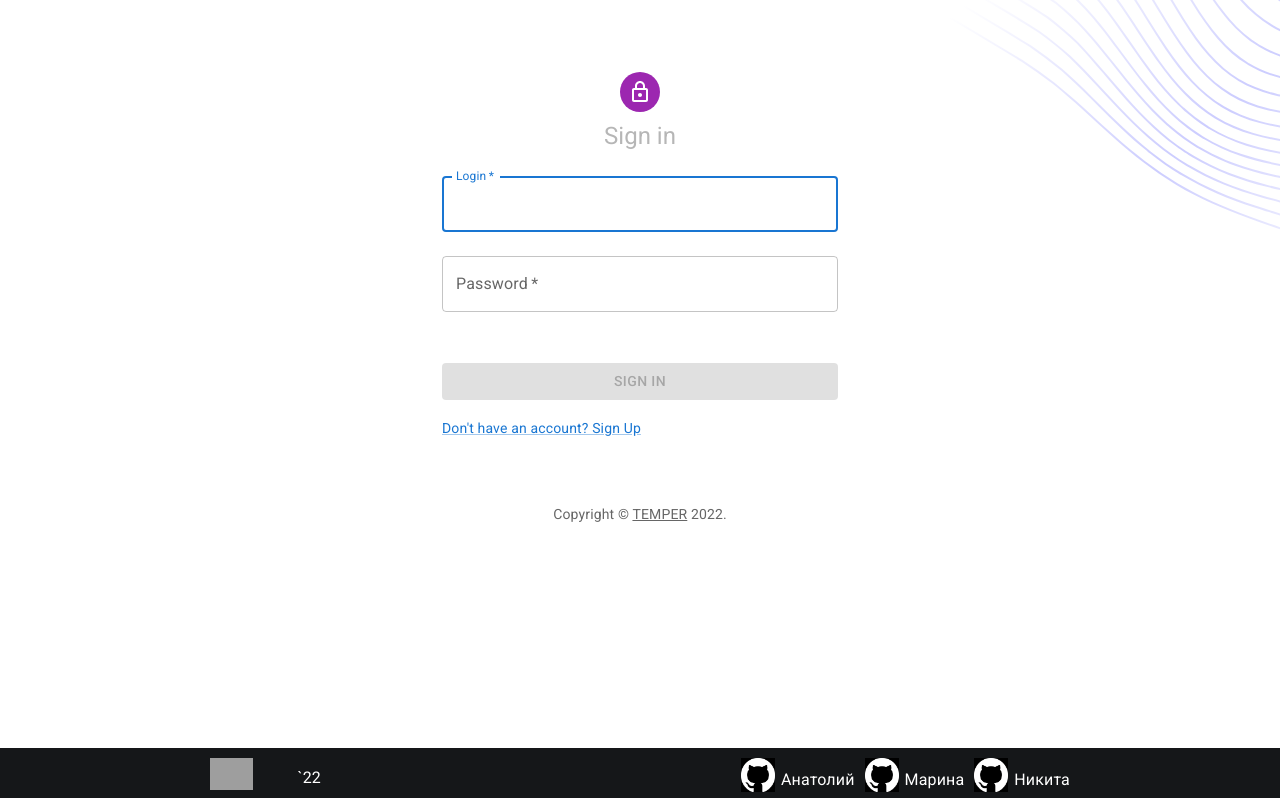
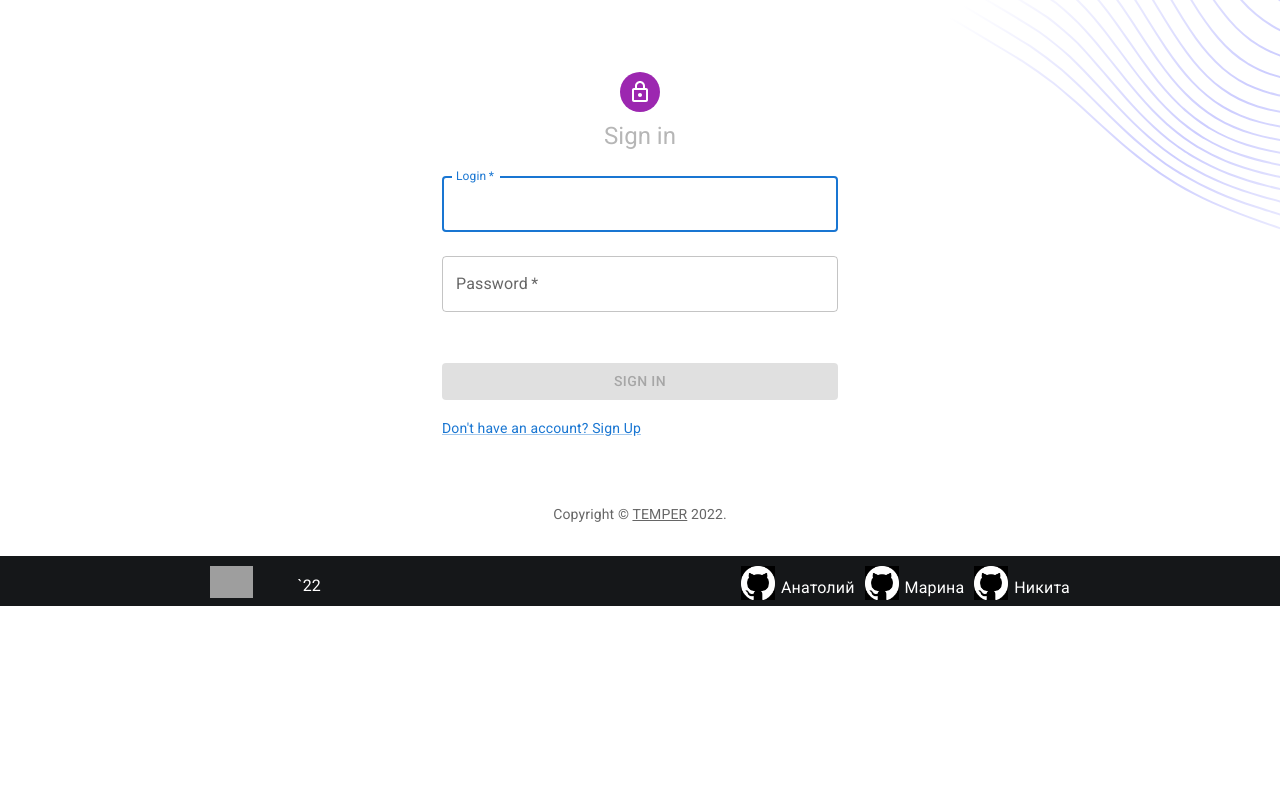
Before and after one commit to ArkhipovAnatoly/project-managment-app, a React (Create React App) app: page /signin in a window 1280 px wide. Built offline with nearby package versions, Linux system fonts and the light colour scheme; no server answers; grey boxes are pictures that could not be loaded.

Commit message:
feat: add class

```diff
--- a/src/pages/WelcomePage/WelcomePage.css
+++ b/src/pages/WelcomePage/WelcomePage.css
@@ -8,7 +8,7 @@ body {
   background-color: #151719;
 }
 
-main {
+.main {
   min-height: calc(100vh - 116px);
 }
 
```
